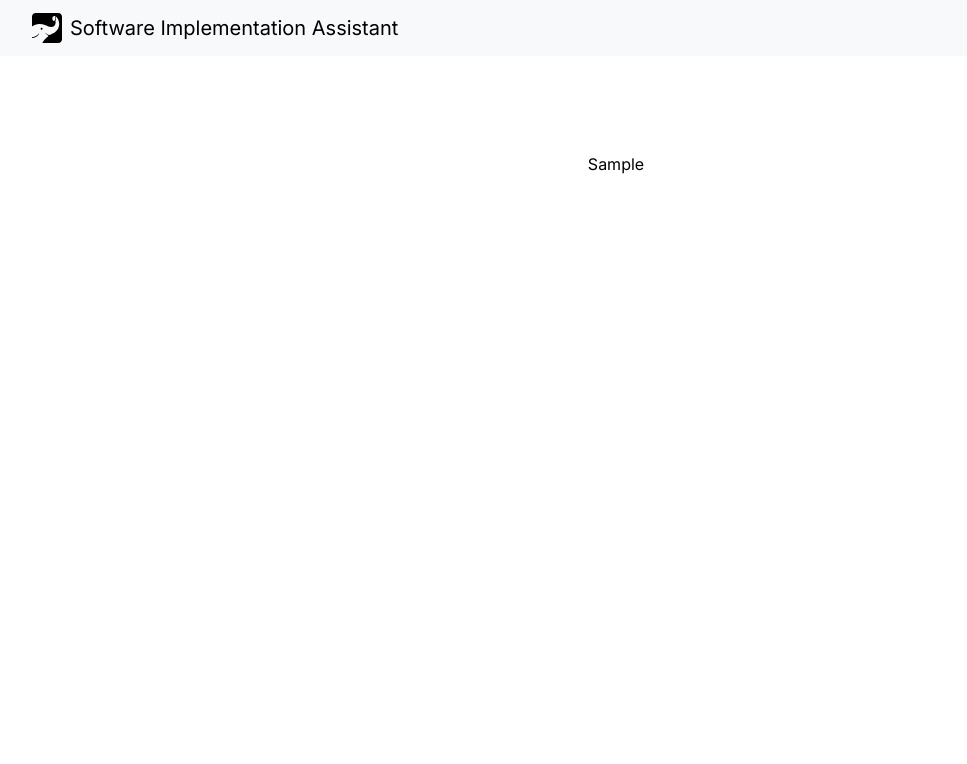
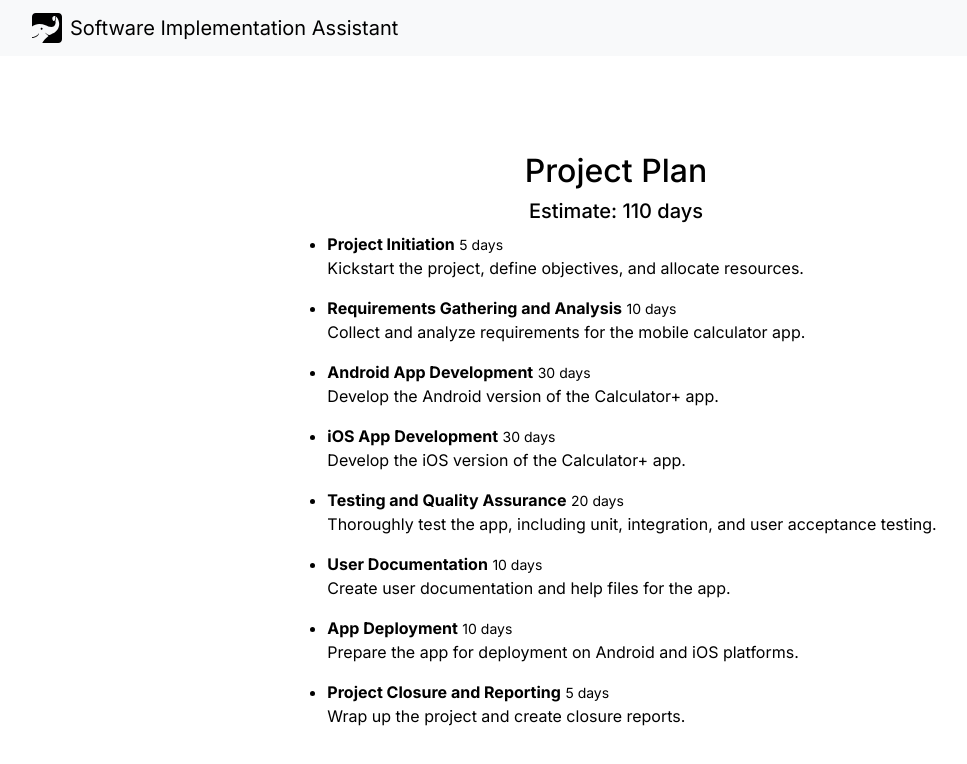
Before and after one commit to petar-v/sia-poc, a Next.js app: page / in a window 1280 px wide. Both pictures are taken after typing "Sample" into the empty fields and a click on the button "Create Project Plan". Shown: the top 764 px of the page, without its empty margins (24-991 px from the left). Built offline with nearby package versions, Linux system fonts and the light colour scheme; no server answers.

Commit message:
call chatgpt

```diff
--- a/src/sia/App.tsx
+++ b/src/sia/App.tsx
@@ -1,22 +1,47 @@
 "use client";
-import React, { useState } from "react";
+import React, { useState, useCallback } from "react";
 
 import SoWInput from "./components/sowInput";
+import ProjectPlan from "./components/projectPlan";
+
+import { prompt, promptDummy } from "./llm-backend/chatgpt";
+import ProjectData from "./projectData";
 
 export type AppProps = {
     ApiKey: string;
 };
 
-export default function App(props: AppProps) {
+const USE_DUMMY = true;
+
+export default function App({ ApiKey }: AppProps) {
     const [sow, setSow] = useState("");
+    const [resp, setResp] = useState<ProjectData | null>(null);
+
+    const submitPrompt = useCallback(
+        async (sow: string): Promise<ProjectData | null> => {
+            if (USE_DUMMY) return await promptDummy(sow);
+            else return await prompt(ApiKey, sow);
+        },
+        [ApiKey],
+    );
 
     const onSubmit = (sow: string) => {
         console.log(sow);
         setSow(sow);
+        submitPrompt(sow).then((resp) => {
+            if (resp) {
+                setResp(resp);
+            }
+            // TODO: some retry logic
+        });
     };
 
+    if (resp) {
+        return <ProjectPlan data={resp} />;
+    }
+
     if (sow) {
-    return <>{sow}</>;
+        return <>Processing...</>;
     }
 
     return (
--- /dev/null
+++ b/src/sia/components/projectPlan.tsx
@@ -0,0 +1,24 @@
+import React, { useState } from "react";
+import ProjectData from "../projectData";
+
+export type ProjectPlanProps = {
+    data: ProjectData;
+};
+
+export default function ProjectPlan({ data }: ProjectPlanProps) {
+    return (
+        <>
+            <h2>Project Plan</h2>
+            <h5>Estimate: {data.timeEst} days</h5>
+            <ul>
+                {data.tasks.map((task, i) => (
+                    <li key={`task-${i}`}>
+                        <strong>{task.title}</strong>{" "}
+                        <small>{task.timeEst} days</small>
+                        <p>{task.description}</p>
+                    </li>
+                ))}
+            </ul>
+        </>
+    );
+}
--- /dev/null
+++ b/src/sia/llm-backend/chatgpt.ts
@@ -0,0 +1,38 @@
+import OpenAI from "openai";
+import ProjectData from "../projectData";
+import dummyResp from "./dummy/dummyResp.json";
+import promptTxt from "./promptText.txt";
+
+export const prompt = async (
+    api: string,
+    prompt: string,
+): Promise<ProjectData | null> => {
+    const openai = new OpenAI({
+        apiKey: api,
+        dangerouslyAllowBrowser: true, // FIXME: this exposes the key. Create a backend.
+    });
+
+    const params: OpenAI.Chat.ChatCompletionCreateParams = {
+        messages: [{ role: "user", content: promptTxt + prompt }],
+        model: "gpt-3.5-turbo",
+    };
+
+    const chatCompletion: OpenAI.Chat.ChatCompletion =
+        await openai.chat.completions.create(params);
+
+    console.log("chat gpt", chatCompletion.choices);
+
+    const reply = chatCompletion.choices[0].message.content || "";
+    const projDataParsed: ProjectData = JSON.parse(reply);
+
+    console.log("reply", reply);
+
+    return projDataParsed;
+};
+
+export const promptDummy = async (
+    prompt: string,
+): Promise<ProjectData | null> => {
+    console.log("Dummy prompt", promptTxt + prompt);
+    return dummyResp;
+};
--- /dev/null
+++ b/src/sia/llm-backend/dummy/dummyResp.json
@@ -0,0 +1,45 @@
+{
+  "tasks": [
+    {
+      "title": "Project Initiation",
+      "description": "Kickstart the project, define objectives, and allocate resources.",
+      "timeEst": 5
+    },
+    {
+      "title": "Requirements Gathering and Analysis",
+      "description": "Collect and analyze requirements for the mobile calculator app.",
+      "timeEst": 10
+    },
+    {
+      "title": "Android App Development",
+      "description": "Develop the Android version of the Calculator+ app.",
+      "timeEst": 30
+    },
+    {
+      "title": "iOS App Development",
+      "description": "Develop the iOS version of the Calculator+ app.",
+      "timeEst": 30
+    },
+    {
+      "title": "Testing and Quality Assurance",
+      "description": "Thoroughly test the app, including unit, integration, and user acceptance testing.",
+      "timeEst": 20
+    },
+    {
+      "title": "User Documentation",
+      "description": "Create user documentation and help files for the app.",
+      "timeEst": 10
+    },
+    {
+      "title": "App Deployment",
+      "description": "Prepare the app for deployment on Android and iOS platforms.",
+      "timeEst": 10
+    },
+    {
+      "title": "Project Closure and Reporting",
+      "description": "Wrap up the project and create closure reports.",
+      "timeEst": 5
+    }
+  ],
+  "timeEst": 110
+}
```
Also changed, not shown: src/sia/llm-backend/promptText.txt (added). Lines whose indentation alone changed are shown as unchanged.
